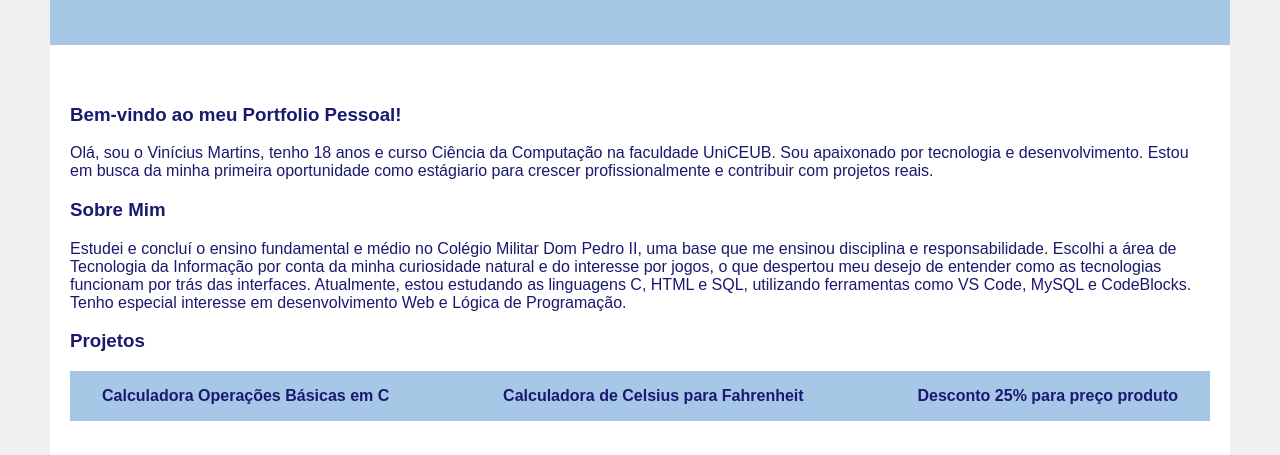
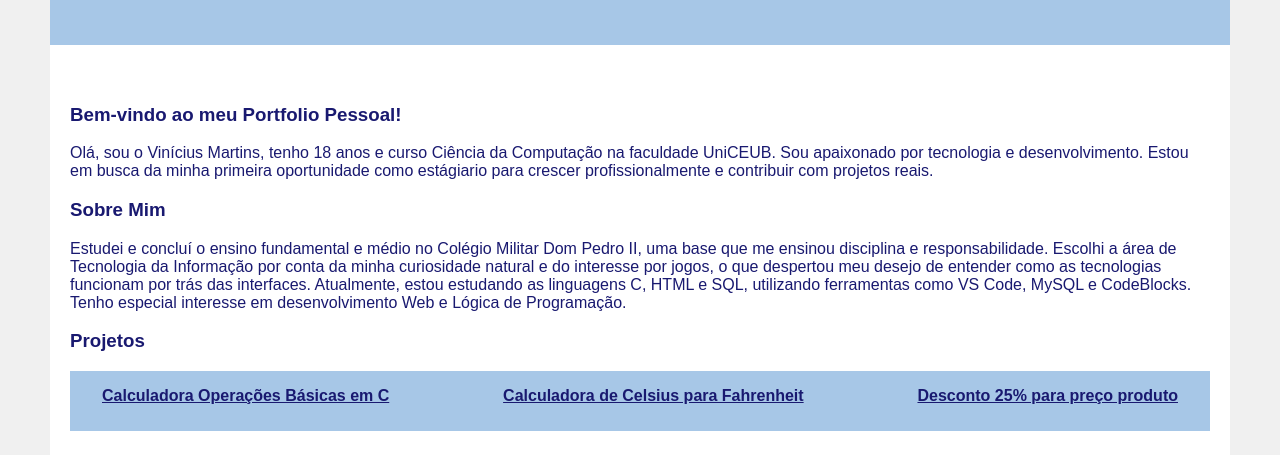
Before and after one commit to MsViniciusDevOps/Portfolio-Pessoal, a plain HTML site: page Site Portfolio Pessoal.html in a window 1280 px wide. Shown: the part 397-852 px from the top of the page. Drawn offline with Linux system fonts and the light colour scheme.

Commit message:
index.css

```diff
--- a/index.css
+++ b/index.css
@@ -133,3 +133,16 @@ button:hover {
     background-color: var(--azul-meianoite);
     color: var(--branco);
 }
+main ul li {
+    margin-bottom: 10px;
+}
+
+main ul li a {
+    color: var(--azul-meianoite);
+    text-decoration: underline;
+    font-size: 16px;
+}
+
+main ul li a:hover {
+    color: var(--azul-bebe);
+}
```
